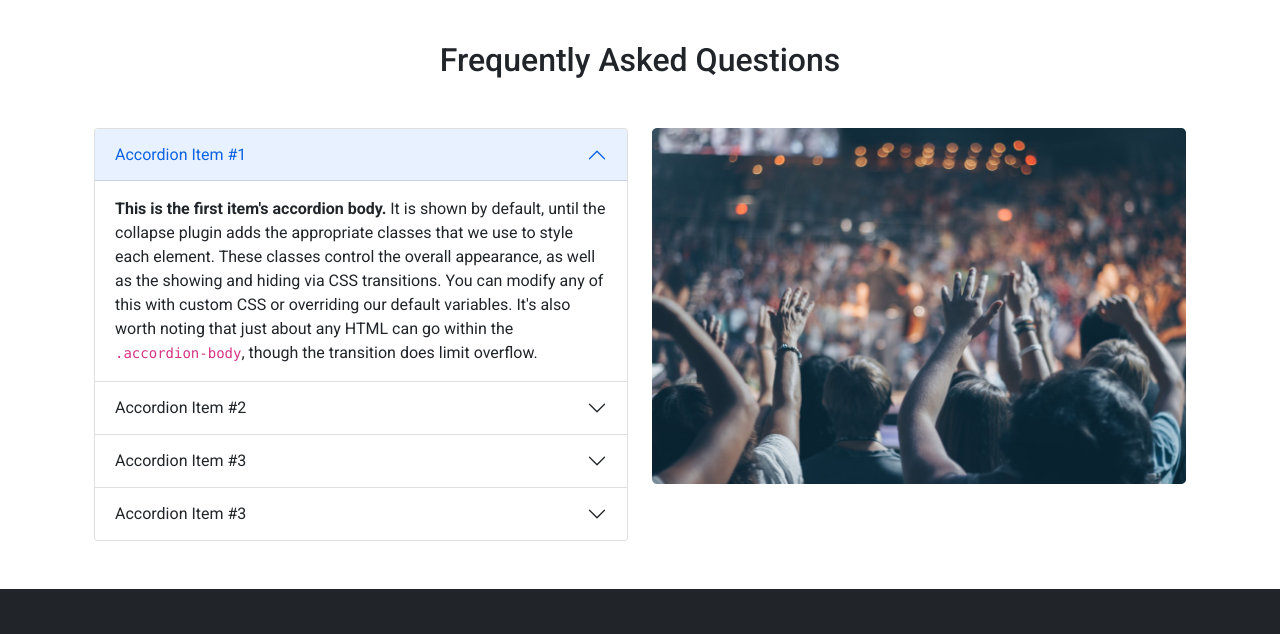
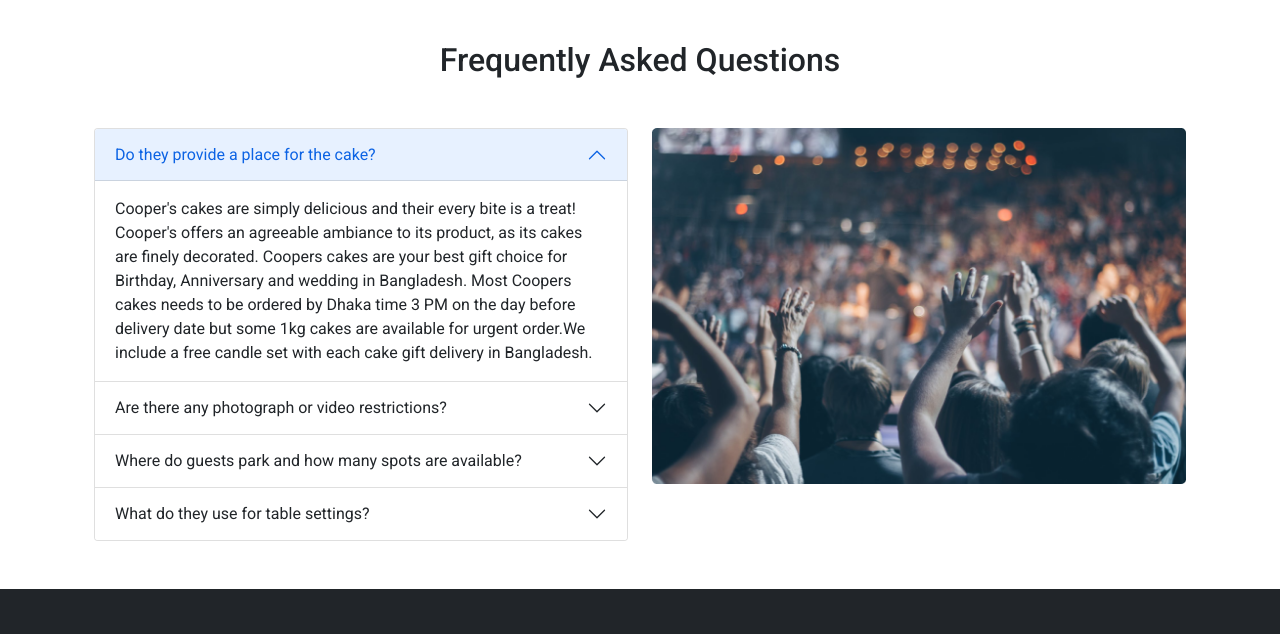
Before and after one commit to mdsohaghasan/convention-center, a plain HTML site: page index.html in a window 1280 px wide. Shown: the part 1460-2094 px from the top of the page. Drawn offline with nearby package versions, Linux system fonts and the light colour scheme.

Commit message:
text  and link update

```diff
--- a/index.html
+++ b/index.html
@@ -62,7 +62,8 @@
                             <h3 class="fs-1">The Good Wishes.</h3>
                             <p class="fs-5">A successful marriage requires falling in love many times, always with the
                                 same person.</p>
-                            <a href="http://" target="_blank" rel="noopener noreferrer"><button type="button"
+                            <a href="https://asiahotel.com.bd/social-event/" target="_blank"
+                                rel="noopener noreferrer"><button type="button"
                                     class="btn btn-light py-2 px-5 fw-bold slide-btn">BOOK NOW</button></a>
                         </div>
 
@@ -75,7 +76,8 @@
                             <h3 class="fs-1">Above all else</h3>
                             <p class="fs-5">If I had a flower for every time thought of youI could walk through my
                                 garden forever.</p>
-                            <a href="http://" target="_blank" rel="noopener noreferrer"><button type="button"
+                            <a href="https://www.ayojok.com/vendors/venue" target="_blank"
+                                rel="noopener noreferrer"><button type="button"
                                     class="btn btn-light py-2 px-5 fw-bold slide-btn">BOOK NOW</button></a>
                         </div>
                     </div>
@@ -87,7 +89,8 @@
                             <h3 class="fs-1">The Love Story.</h3>
                             <p class="fs-5">“Every heart sings a song, incomplete, until another heart whispers back.
                                 Those who wish to sing always find a song.</p>
-                            <a href="http://" target="_blank" rel="noopener noreferrer"><button type="button"
+                            <a href="https://www.facebook.com/mrranaofficial" target="_blank"
+                                rel="noopener noreferrer"><button type="button"
                                     class="btn btn-light py-2 px-5 fw-bold slide-btn">BOOK NOW</button></a>
                         </div>
                     </div>
@@ -236,18 +239,18 @@
                             <h2 class="accordion-header" id="headingOne">
                                 <button class="accordion-button" type="button" data-bs-toggle="collapse"
                                     data-bs-target="#collapseOne" aria-expanded="true" aria-controls="collapseOne">
-                                    Accordion Item #1
+                                    Do they provide a place for the cake?
                                 </button>
                             </h2>
                             <div id="collapseOne" class="accordion-collapse collapse show" aria-labelledby="headingOne"
                                 data-bs-parent="#accordionExample">
                                 <div class="accordion-body">
-                                    <strong>This is the first item's accordion body.</strong> It is shown by default,
-                                    until the collapse plugin adds the appropriate classes that we use to style each
-                                    element. These classes control the overall appearance, as well as the showing and
-                                    hiding via CSS transitions. You can modify any of this with custom CSS or overriding
-                                    our default variables. It's also worth noting that just about any HTML can go within
-                                    the <code>.accordion-body</code>, though the transition does limit overflow.
+                                    Cooper's cakes are simply delicious and their every bite is a treat! Cooper's offers
+                                    an agreeable ambiance to its product, as its cakes are finely decorated. Coopers
+                                    cakes are your best gift choice for Birthday, Anniversary and wedding in Bangladesh.
+                                    Most Coopers cakes needs to be ordered by Dhaka time 3 PM on the day before delivery
+                                    date but some 1kg cakes are available for urgent order.We include a free candle set
+                                    with each cake gift delivery in Bangladesh.
                                 </div>
                             </div>
                         </div>
@@ -255,18 +258,17 @@
                             <h2 class="accordion-header" id="headingTwo">
                                 <button class="accordion-button collapsed" type="button" data-bs-toggle="collapse"
                                     data-bs-target="#collapseTwo" aria-expanded="false" aria-controls="collapseTwo">
-                                    Accordion Item #2
+                                    Are there any photograph or video restrictions?
                                 </button>
                             </h2>
                             <div id="collapseTwo" class="accordion-collapse collapse" aria-labelledby="headingTwo"
                                 data-bs-parent="#accordionExample">
                                 <div class="accordion-body">
-                                    <strong>This is the second item's accordion body.</strong> It is hidden by default,
-                                    until the collapse plugin adds the appropriate classes that we use to style each
-                                    element. These classes control the overall appearance, as well as the showing and
-                                    hiding via CSS transitions. You can modify any of this with custom CSS or overriding
-                                    our default variables. It's also worth noting that just about any HTML can go within
-                                    the <code>.accordion-body</code>, though the transition does limit overflow.
+                                    Please be mindful that your photography or video activities respect the needs and
+                                    privacy of other visitors and do not distract staff or volunteers from their primary
+                                    duties. The Getty reserves the right, in its sole discretion, to withhold and/or
+                                    withdraw permission to photograph or videotape on its premises if it is a disruption
+                                    and/or is perceived that it might endanger works of art or other visitors.
                                 </div>
                             </div>
                         </div>
@@ -274,18 +276,17 @@
                             <h2 class="accordion-header" id="headingThree">
                                 <button class="accordion-button collapsed" type="button" data-bs-toggle="collapse"
                                     data-bs-target="#collapseThree" aria-expanded="false" aria-controls="collapseThree">
-                                    Accordion Item #3
+                                    Where do guests park and how many spots are available?
                                 </button>
                             </h2>
                             <div id="collapseThree" class="accordion-collapse collapse" aria-labelledby="headingThree"
                                 data-bs-parent="#accordionExample">
                                 <div class="accordion-body">
-                                    <strong>This is the third item's accordion body.</strong> It is hidden by default,
-                                    until the collapse plugin adds the appropriate classes that we use to style each
-                                    element. These classes control the overall appearance, as well as the showing and
-                                    hiding via CSS transitions. You can modify any of this with custom CSS or overriding
-                                    our default variables. It's also worth noting that just about any HTML can go within
-                                    the <code>.accordion-body</code>, though the transition does limit overflow.
+                                    Guests can pickup pre-paid permits at the Kiosk from 7:00am 4:00pm Monday through
+                                    Friday. From 4:00pm 5:00pm, they will need to go to the TAPS Sales Office. If your
+                                    guest will be arriving after 5:00pm, they may need to rely on metered or paystation
+                                    parking. However, please check with us, as we might be able to suggest a better
+                                    alternative.
                                 </div>
                             </div>
                         </div>
@@ -293,18 +294,21 @@
                             <h2 class="accordion-header" id="headingThree">
                                 <button class="accordion-button collapsed" type="button" data-bs-toggle="collapse"
                                     data-bs-target="#collapseThree" aria-expanded="false" aria-controls="collapseThree">
-                                    Accordion Item #3
+                                    What do they use for table settings?
                                 </button>
                             </h2>
                             <div id="collapseThree" class="accordion-collapse collapse" aria-labelledby="headingThree"
                                 data-bs-parent="#accordionExample">
                                 <div class="accordion-body">
-                                    <strong>This is the third item's accordion body.</strong> It is hidden by default,
-                                    until the collapse plugin adds the appropriate classes that we use to style each
-                                    element. These classes control the overall appearance, as well as the showing and
-                                    hiding via CSS transitions. You can modify any of this with custom CSS or overriding
-                                    our default variables. It's also worth noting that just about any HTML can go within
-                                    the <code>.accordion-body</code>, though the transition does limit overflow.
+                                    How to set a table used to
+                                    be common knowledge, but in today's fast and busy world, knowing how to set a table
+                                    properly has become somewhat of a party trick. If you've been tasked with hosting a
+                                    baby shower luncheon, an informal dinner party, or a big Thanksgiving dinner and
+                                    weren't taught how to set the table as a child, no worries, we've got you covered.
+                                    Here are detailed instructions on how to set a table properly for three different
+                                    situations, from casual family dinners to a formal holiday feast. To make it even
+                                    easier, we've included a table setting diagram for each scenario so you can easily
+                                    visualize where to place each plate, napkin, fork, and knife.
                                 </div>
                             </div>
                         </div>
```
